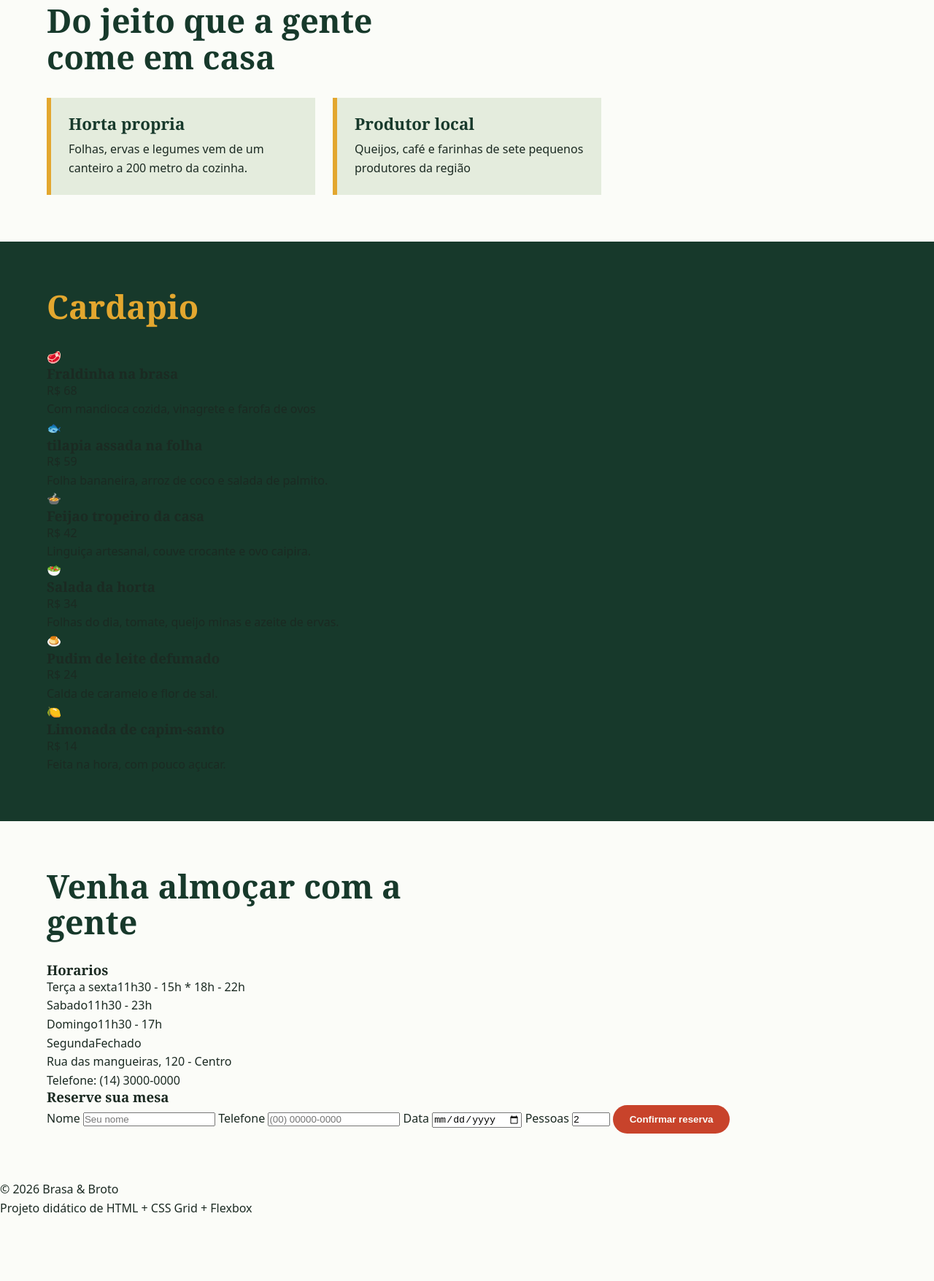
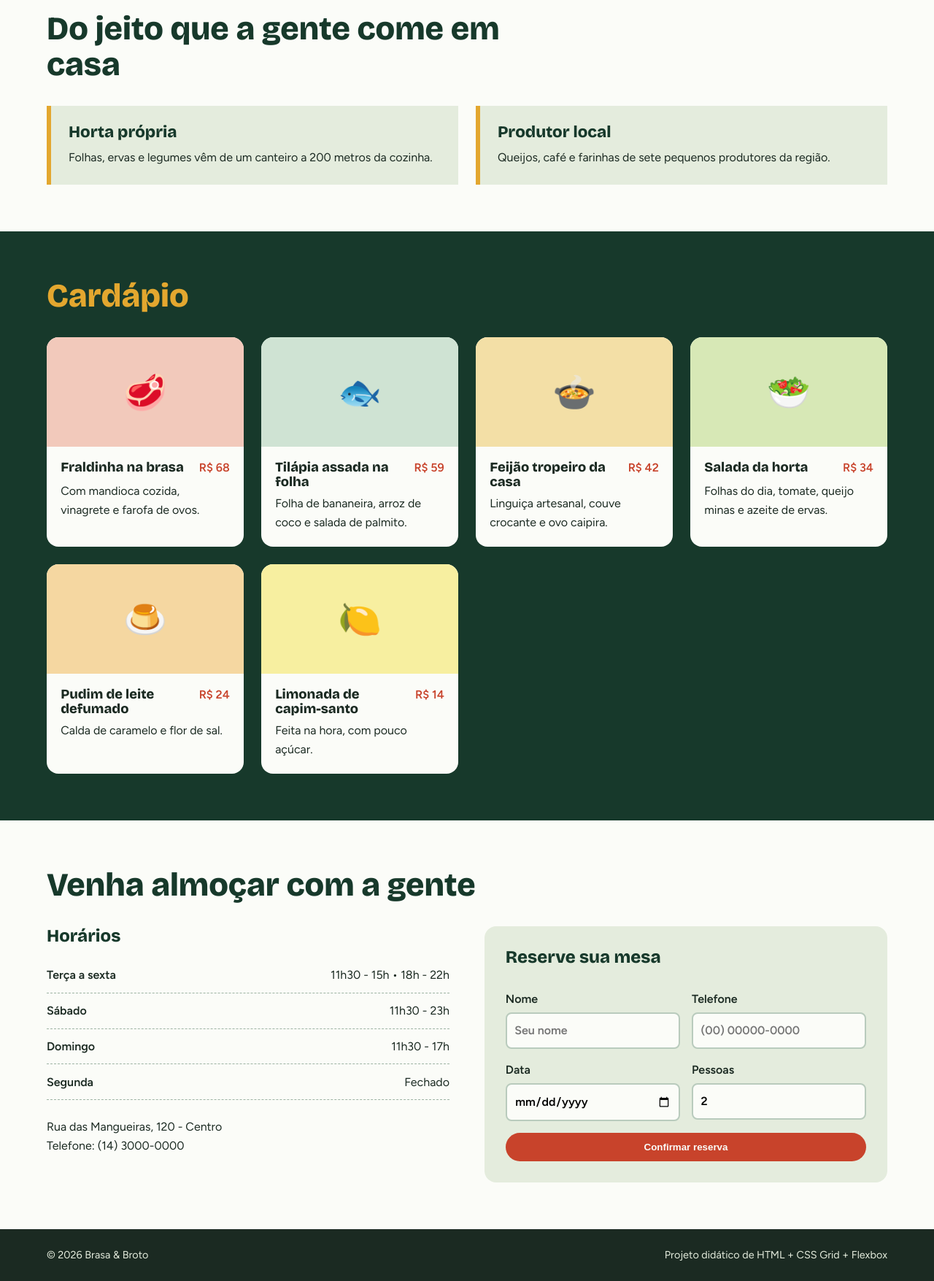
Before and after one commit to Coutinho8zx/Ams, a plain HTML site: page FlexBox__Grid/index.html in a window 1280 px wide. Shown: the part 771-2526 px from the top of the page at 73% size. Before the commit the page ends 2439 px from the top, so only its background shows below. Drawn offline with nearby package versions, Linux system fonts and the light colour scheme; a web font is replaced by a local one.

Commit message:
Add files via upload

```diff
--- a/FlexBox__Grid/CSS/index.css
+++ b/FlexBox__Grid/CSS/index.css
@@ -1,33 +1,47 @@
-:root{
+:root {
     --floresta: #17392b;
     --salvia: #e4ecdd;
     --ocre: #e3a72f;
-    --pimenta:#c8432b;
-    --tinta:#1b2a22;
-    --branco:#fbfcf8;
+    --pimenta: #c8432b;
+    --tinta: #1b2a22;
+    --branco: #fbfcf8;
 }
-/*--------- 2. Reset e base -----------*/
-*{box-sizing: border-box; margin: 0; padding: 0;}
 
-body{
+/* --------- 2. Reset e base ----------- */
+* {
+    box-sizing: border-box;
+    margin: 0;
+    padding: 0;
+}
+
+body {
     font-family: "Figtree", system-ui, sans-serif;
     color: var(--tinta);
     background: var(--branco);
     line-height: 1.6;
 }
 
-h1,h2,h3{
-    font-family: "Bricolage Grotesque", georgia , serif;
+h1, h2, h3 {
+    font-family: "Bricolage Grotesque", Georgia, serif;
     line-height: 1.1;
 }
 
-a{color: inherit; text-decoration: none;}
-ul{list-style: none;}
+a {
+    color: inherit;
+    text-decoration: none;
+}
 
-:focus-visible {outline: 3px solid var(--ocre); outline-offset: 3px;}
+ul {
+    list-style: none;
+}
 
-/* ---------- 3. Botões ----------*/
-.botao{
+:focus-visible {
+    outline: 3px solid var(--ocre);
+    outline-offset: 3px;
+}
+
+/* ---------- 3. Botões ---------- */
+.botao {
     display: inline-block;
     background: var(--pimenta);
     color: var(--branco);
@@ -37,11 +51,24 @@ ul{list-style: none;}
     border: 0;
     cursor: pointer;
 }
-.botao:hover {background: #a73520;}
-.botao-claro {background: transparent; color: var(--floresta); box-shadow: inset 0 0 0 2px var(--floresta);}
-.botao-claro:hover {background: var(--floresta); color: var(--branco);}
 
-.topo{
+.botao:hover {
+    background: #a73520;
+}
+
+.botao-claro {
+    background: transparent;
+    color: var(--floresta);
+    box-shadow: inset 0 0 0 2px var(--floresta);
+}
+
+.botao-claro:hover {
+    background: var(--floresta);
+    color: var(--branco);
+}
+
+/* ---------- 4. Cabeçalho ---------- */
+.topo {
     display: flex;
     justify-content: space-between;
     align-items: center;
@@ -54,17 +81,25 @@ ul{list-style: none;}
     top: 0;
     z-index: 10;
 }
-.logo {font-family: "bricolage grotesuqe",serif;font-weight: 800 ; font-size: 1.5rem;}
 
-.menu{
+.logo {
+    font-family: "Bricolage Grotesque", Georgia, serif;
+    font-weight: 800;
+    font-size: 1.5rem;
+}
+
+.menu {
     display: flex;
     align-items: center;
     gap: 1.5rem;
 }
-.menu a:not(.botao):hover {color: var(--ocre);}
 
-/*---------- 5.hero - grid --------------*/
-.hero{
+.menu a:not(.botao):hover {
+    color: var(--ocre);
+}
+
+/* ---------- 5. Hero - Grid ---------- */
+.hero {
     display: grid;
     grid-template-columns: 1.1fr 1fr;
     gap: 4vw;
@@ -73,44 +108,89 @@ ul{list-style: none;}
     min-height: 80vh;
     background: var(--salvia);
 }
-.hero-texto h1 {font-size: clamp(2.2rem , 5vw , 4 rem); font-weight: 800; color: var(--floresta);}
-.hero_texto p {margin: 1.2rem 0 1.8rem; max-width: 45ch; font-size: 1.1rem;}
 
-.hero-acoes {display: flex; flex-wrap: wrap; gap: 1 rem;}
+.hero-texto h1 {
+    font-size: clamp(2.2rem, 5vw, 4rem);
+    font-weight: 800;
+    color: var(--floresta);
+}
 
-.mosaico{
+.hero-texto p {
+    margin: 1.2rem 0 1.8rem;
+    max-width: 45ch;
+    font-size: 1.1rem;
+}
+
+.hero-acoes {
+    display: flex;
+    flex-wrap: wrap;
+    gap: 1rem;
+}
+
+.mosaico {
     display: grid;
     grid-template-columns: 1fr 1fr;
     grid-template-rows: 1.3fr 1fr;
     grid-template-areas:
-     "a" "b"
-     "a" "c";
-     gap: 1rem;
-     height: min(60vh, 460px);
+        "a b"
+        "a c";
+    gap: 1rem;
+    height: min(60vh, 460px);
 }
-.tile{
+
+.tile {
     display: grid;
     place-items: center;
     font-size: clamp(3rem, 8vw, 6rem);
     border-radius: 1.5rem;
 }
-.t1 {grid-area: a; background: var(--pimenta);}
-.t2 {grid-area: b; background: var(--ocre);}
-.t3 {grid-area: c; background: var(--floresta);}
-.t4 {display: none;}
 
-.secao {padding: 8vh 5vw;}
-.secao h2 {font-size: clamp(1.8rem, 3.5vw, 2.8rem); color: var(--floresta); margin-bottom: 2rem; max-width: 22ch;}
+.t1 {
+    grid-area: a;
+    background: var(--pimenta);
+}
 
-.secao-escura {background: var(--floresta);}
-.secao-escura h2{color: var(--ocre);}
+.t2 {
+    grid-area: b;
+    background: var(--ocre);
+}
 
-.sobre-grid{
+.t3 {
+    grid-area: c;
+    background: var(--floresta);
+}
+
+.t4 {
+    display: none;
+}
+
+/* ---------- 6. Seções ---------- */
+.secao {
+    padding: 8vh 5vw;
+}
+
+.secao h2 {
+    font-size: clamp(1.8rem, 3.5vw, 2.8rem);
+    color: var(--floresta);
+    margin-bottom: 2rem;
+    max-width: 22ch;
+}
+
+.secao-escura {
+    background: var(--floresta);
+}
+
+.secao-escura h2 {
+    color: var(--ocre);
+}
+
+.sobre-grid {
     display: grid;
-    grid-template-columns: repeat(3 , 1fr);
+    grid-template-columns: repeat(2, 1fr);
     gap: 1.5rem;
 }
-.destaque{
+
+.destaque {
     display: flex;
     flex-direction: column;
     gap: .6rem;
@@ -118,4 +198,156 @@ ul{list-style: none;}
     border-left: 6px solid var(--ocre);
     background: var(--salvia);
 }
-.destaque h3{ font-size: 1.4rem;color: var(--floresta);}
+
+.destaque h3 {
+    font-size: 1.4rem;
+    color: var(--floresta);
+}
+
+/* ---------- 7. Cardápio ---------- */
+.cardapio-grid {
+    display: grid;
+    grid-template-columns: repeat(auto-fit, minmax(260px, 1fr));
+    gap: 1.5rem;
+}
+
+.prato {
+    display: flex;
+    flex-direction: column;
+    background: var(--branco);
+    border-radius: 1rem;
+    overflow: hidden;
+}
+
+.prato-foto {
+    display: grid;
+    place-items: center;
+    height: 150px;
+    font-size: 3rem;
+}
+
+.cor-1 { background: #f2c9bb; }
+.cor-2 { background: #cfe3d3; }
+.cor-3 { background: #f3dfa6; }
+.cor-4 { background: #d7e8b6; }
+.cor-5 { background: #f5d7a1; }
+.cor-6 { background: #f7efa0; }
+
+.prato-corpo {
+    flex: 1;
+    padding: 1rem 1.2rem 1.3rem;
+}
+
+.prato-linha {
+    display: flex;
+    justify-content: space-between;
+    align-items: baseline;
+    gap: 1rem;
+    margin-bottom: .4rem;
+}
+
+.prato-linha h3 {
+    font-size: 1.15rem;
+}
+
+.preco {
+    font-weight: 600;
+    color: var(--pimenta);
+    white-space: nowrap;
+}
+
+/* ---------- 8. Visite e Reserva ---------- */
+.visite-grid {
+    display: grid;
+    grid-template-columns: 1fr 1fr;
+    gap: 3rem;
+    align-items: start;
+}
+
+.horarios h3,
+.reserva h3 {
+    font-size: 1.5rem;
+    margin-bottom: 1rem;
+    color: var(--floresta);
+}
+
+.lista-horarios li {
+    display: flex;
+    justify-content: space-between;
+    gap: 1rem;
+    padding: .7rem 0;
+    border-bottom: 1px dashed #9db3a3;
+}
+
+.lista-horarios span:first-child {
+    font-weight: 600;
+}
+
+.endereco {
+    margin-top: 1.5rem;
+}
+
+.reserva {
+    display: grid;
+    grid-template-columns: 1fr 1fr;
+    gap: 1rem;
+    padding: 1.8rem;
+    background: var(--salvia);
+    border-radius: 1rem;
+}
+
+.reserva h3,
+.reserva .botao {
+    grid-column: 1 / -1;
+}
+
+.reserva label {
+    display: flex;
+    flex-direction: column;
+    gap: .3rem;
+    font-weight: 600;
+}
+
+.reserva input {
+    padding: .65rem;
+    border: 2px solid #b9cbbd;
+    border-radius: .5rem;
+    font: inherit;
+    background: var(--branco);
+}
+
+/* ---------- 9. Rodapé ---------- */
+.rodape {
+    display: flex;
+    justify-content: space-between;
+    flex-wrap: wrap;
+    gap: .5rem;
+    padding: 1.5rem 5vw;
+    background-color: var(--tinta);
+    color: var(--salvia);
+    font-size: .9rem;
+}
+
+/* ---------- 10. Responsividade ---------- */
+@media (max-width: 900px) {
+    .hero,
+    .visite-grid,
+    .sobre-grid {
+        grid-template-columns: 1fr;
+    }
+
+    .hero {
+        min-height: auto;
+    }
+}
+
+@media (max-width: 520px) {
+    .menu {
+        gap: .9rem;
+        font-size: .95rem;
+    }
+
+    .reserva {
+        grid-template-columns: 1fr;
+    }
+}
--- a/FlexBox__Grid/index.html
+++ b/FlexBox__Grid/index.html
@@ -3,87 +3,93 @@
 <head>
     <meta charset="UTF-8">
     <meta name="viewport" content="width=device-width, initial-scale=1.0">
-    <title>Brasa & Broto | Restaurante</title>
-    <link rel="stylesheet" href="CSS/index.css">
+    <title>Brasa &amp; Broto | Restaurante</title>
     <link rel="preconnect" href="https://fonts.googleapis.com">
     <link rel="preconnect" href="https://fonts.gstatic.com" crossorigin>
-    <link href="httos://fonts.googleapis.com/css2?Family=Bricolage+Grotesque:wght@500;800&family=Figure:wght@400;600&display=swap" rel="stylesheet">
+    <link href="https://fonts.googleapis.com/css2?family=Bricolage+Grotesque:wght@500;800&family=Figtree:wght@400;600&display=swap" rel="stylesheet">
     <link rel="stylesheet" href="CSS/index.css">
 </head>
 <body>
     <header class="topo">
-        <a class="logo" href="#inicio">Brasa & Broto</a>
+        <a class="logo" href="#inicio">Brasa &amp; Broto</a>
         <nav>
             <ul class="menu">
                 <li><a href="#sobre">Sobre</a></li>
-                <li><a href="#cardapio">Cardapio</a></li>
+                <li><a href="#cardapio">Cardápio</a></li>
                 <li><a href="#visite">Visite</a></li>
-                <li><a class="#botao" href="#visite">Reservar mesa</a></li>
+                <li><a class="botao" href="#visite">Reservar mesa</a></li>
             </ul>
         </nav>
     </header>
+
     <main>
         <section class="hero" id="inicio">
             <div class="hero-texto">
-                <h1>Comida de fogao a lenha, ingredientes da horta ao lado.</h1>
+                <h1>Comida de fogão a lenha, ingredientes da horta ao lado.</h1>
                 <p>Cozinha brasileira feita devagar, com legumes colhidos de manhã e carnes na brasa. Almoço e jantar, de terça a domingo.</p>
-            <div class="hero-acoes"><!-- FLEXBOX: botões lado a lado-->
-                <a class="botao" href="#cardapio">Ver cardapio</a>
+                <div class="hero-acoes"><!-- FLEXBOX: botões lado a lado -->
+                    <a class="botao" href="#cardapio">Ver cardápio</a>
                     <a class="botao botao-claro" href="#visite">Como chegar</a>
                 </div>
             </div>
             <div class="mosaico" aria-hidden="true">
-                <div class="title t1">🥩</div>
-                <div class="title t2">🌽</div>
+                <div class="tile t1">🥩</div>
+                <div class="tile t2">🌽</div>
+                <div class="tile t3">🍅</div>
+                <div class="tile t4">🔥</div>
             </div>
         </section>
+
         <section class="secao" id="sobre">
             <h2>Do jeito que a gente come em casa</h2>
             <div class="sobre-grid">
                 <article class="destaque">
-                    <h3>Horta propria</h3>
-                    <p>Folhas, ervas e legumes vem de um canteiro a 200 metro da cozinha.</p>
+                    <h3>Horta própria</h3>
+                    <p>Folhas, ervas e legumes vêm de um canteiro a 200 metros da cozinha.</p>
                 </article>
                 <article class="destaque">
                     <h3>Produtor local</h3>
-                    <p>Queijos, café e farinhas  de sete pequenos produtores da região</p>
+                    <p>Queijos, café e farinhas de sete pequenos produtores da região.</p>
                 </article>
             </div>
         </section>
+
         <section class="secao secao-escura" id="cardapio">
-            <h2>Cardapio</h2>
+            <h2>Cardápio</h2>
             <div class="cardapio-grid">
-
                 <article class="prato">
                     <div class="prato-foto cor-1">🥩</div>
                     <div class="prato-corpo">
-                      <div class="prato-linha"><!-- FLEXBOX: nome ... preço-->
+                        <div class="prato-linha"><!-- FLEXBOX: nome ... preço -->
                             <h3>Fraldinha na brasa</h3>
-                         <span>R$ 68</span>
+                            <span class="preco">R$ 68</span>
                         </div>
-                      <p>Com mandioca cozida, vinagrete e farofa de ovos</p>
+                        <p>Com mandioca cozida, vinagrete e farofa de ovos.</p>
                     </div>
                 </article>
+
                 <article class="prato">
                     <div class="prato-foto cor-2">🐟</div>
                     <div class="prato-corpo">
                         <div class="prato-linha">
-                       <h3>tilapia assada na folha</h3>
-                       <span class="preço">R$ 59</span>
+                            <h3>Tilápia assada na folha</h3>
+                            <span class="preco">R$ 59</span>
                         </div>
-                     <p>Folha bananeira, arroz de coco e salada de palmito.</p>
+                        <p>Folha de bananeira, arroz de coco e salada de palmito.</p>
                     </div>
                 </article>
+
                 <article class="prato">
                     <div class="prato-foto cor-3">🍲</div>
                     <div class="prato-corpo">
-                        <div class="prato_linha">
-                            <h3>Feijao tropeiro da casa</h3>
+                        <div class="prato-linha">
+                            <h3>Feijão tropeiro da casa</h3>
                             <span class="preco">R$ 42</span>
                         </div>
-                        <P>Linguiça artesanal, couve crocante e ovo caipira.</P>
+                        <p>Linguiça artesanal, couve crocante e ovo caipira.</p>
                     </div>
                 </article>
+
                 <article class="prato">
                     <div class="prato-foto cor-4">🥗</div>
                     <div class="prato-corpo">
@@ -94,16 +100,18 @@
                         <p>Folhas do dia, tomate, queijo minas e azeite de ervas.</p>
                     </div>
                 </article>
+
                 <article class="prato">
                     <div class="prato-foto cor-5">🍮</div>
-                    <div class="prato_corpo">
+                    <div class="prato-corpo">
                         <div class="prato-linha">
                             <h3>Pudim de leite defumado</h3>
                             <span class="preco">R$ 24</span>
                         </div>
-                        <P>Calda de caramelo e flor de sal.</P>
+                        <p>Calda de caramelo e flor de sal.</p>
                     </div>
                 </article>
+
                 <article class="prato">
                     <div class="prato-foto cor-6">🍋</div>
                     <div class="prato-corpo">
@@ -111,24 +119,26 @@
                             <h3>Limonada de capim-santo</h3>
                             <span class="preco">R$ 14</span>
                         </div>
-                        <p>Feita na hora, com pouco açucar.</p>
+                        <p>Feita na hora, com pouco açúcar.</p>
                     </div>
                 </article>
             </div>
         </section>
+
         <section class="secao" id="visite">
             <h2>Venha almoçar com a gente</h2>
-            <div class="Visite-grid">
+            <div class="visite-grid">
                 <div class="horarios">
-                    <h3>Horarios</h3>
+                    <h3>Horários</h3>
                     <ul class="lista-horarios">
-                        <li><span>Terça a sexta</span><span>11h30 - 15h * 18h - 22h</span></li>
-                        <li><span>Sabado</span><span>11h30 - 23h</span></li>
+                        <li><span>Terça a sexta</span><span>11h30 - 15h • 18h - 22h</span></li>
+                        <li><span>Sábado</span><span>11h30 - 23h</span></li>
                         <li><span>Domingo</span><span>11h30 - 17h</span></li>
                         <li><span>Segunda</span><span>Fechado</span></li>
                     </ul>
-                    <p class="endereco">Rua das mangueiras, 120 - Centro<br>Telefone: (14) 3000-0000</p>
+                    <p class="endereco">Rua das Mangueiras, 120 - Centro<br>Telefone: (14) 3000-0000</p>
                 </div>
+
                 <form class="reserva" onsubmit="return false;">
                     <h3>Reserve sua mesa</h3>
                     <label>Nome <input type="text" placeholder="Seu nome"></label>
@@ -140,8 +150,9 @@
             </div>
         </section>
     </main>
+
     <footer class="rodape">
-        <p>© 2026 Brasa & Broto</p>
+        <p>© 2026 Brasa &amp; Broto</p>
         <p>Projeto didático de HTML + CSS Grid + Flexbox</p>
     </footer>
 </body>
```
Lines whose indentation alone changed are shown as unchanged.
